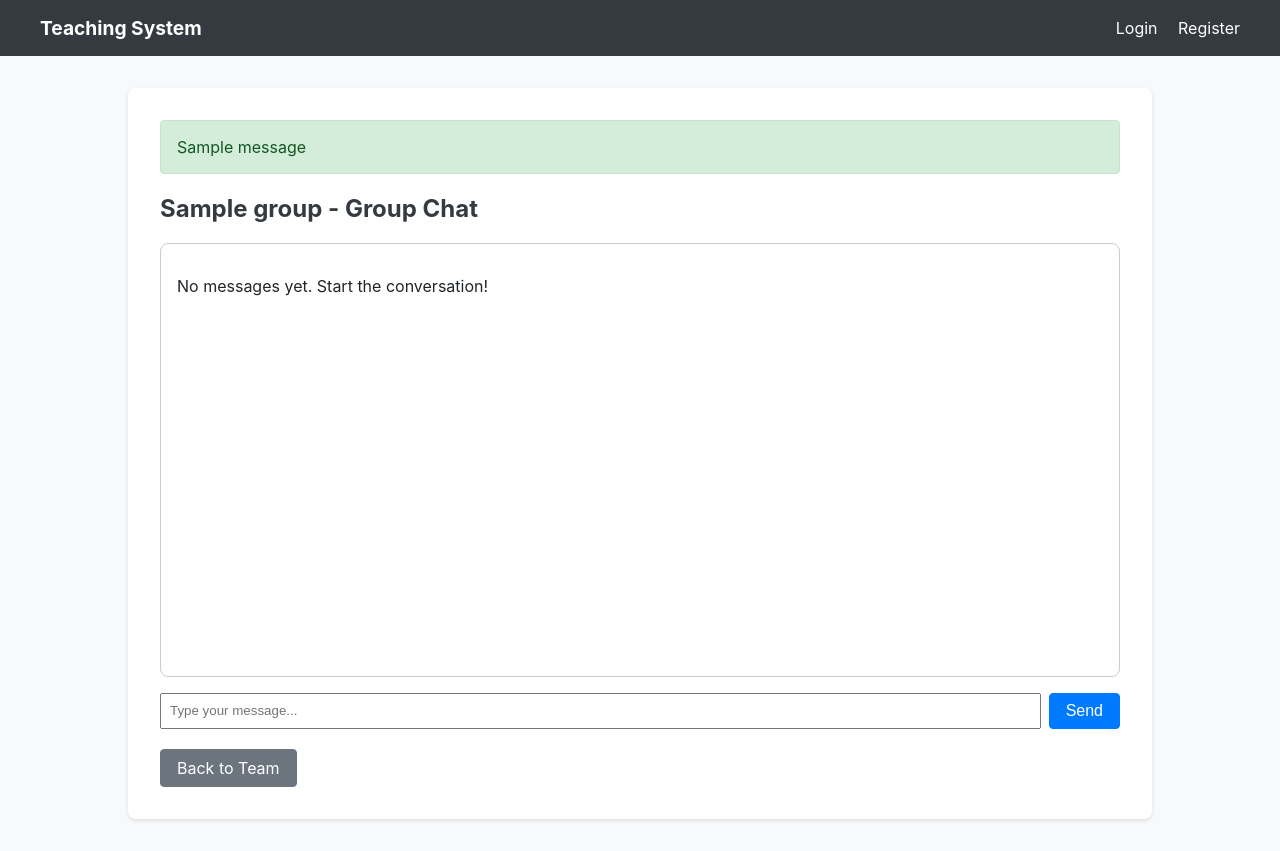
After one commit to PeiHsiuLu/oop_teachingsystem, a Flask app: template app/templates/group_chat.html in a window 1280 px wide. The commit adds this page. Run offline with Flask 3, Linux system fonts and the light colour scheme; the template is opened without the code that fills it: most values are stand-ins (such as "Sample title", 1, 10 or a date in 2020); one stand-in notice (Sample message) is shown; parts of the project's set-up code (start-up, migrations or seed data) failed here and were passed over.

Commit message:
team message

```diff
--- a/app/__init__.py
+++ b/app/__init__.py
@@ -61,7 +61,7 @@ def create_app():
     from app.routes.vocabulary_api import vocabulary_bp
     from app.routes.game_api import game_bp
     from app.routes.report_api import report_bp
-
+    from app.routes.group_chat import group_chat_bp
     app.register_blueprint(game_bp)
     app.register_blueprint(report_bp)
     app.register_blueprint(auth_bp, url_prefix='/auth')
@@ -75,7 +75,7 @@ def create_app():
     app.register_blueprint(analytics_bp)
     app.register_blueprint(vocabulary_bp)
     app.register_blueprint(team_challenge_bp)
-
+    app.register_blueprint(group_chat_bp)
     # Initialize Flask-Login (assuming this exists in the full __init__.py)
     from flask_login import LoginManager
     login_manager = LoginManager()
--- /dev/null
+++ b/app/templates/group_chat.html
@@ -0,0 +1,64 @@
+{% extends "base.html" %}
+
+{% block content %}
+
+<h2>{{ group.name }} - Group Chat</h2>
+
+<div style="border: 1px solid #ccc; padding: 1rem; border-radius: 8px; height: 400px; overflow-y: auto; margin-bottom: 1rem;">
+    {% if messages %}
+    {% for message in messages %}
+    {% set is_mine = (message.sender.id|string == current_user.id|string) %}
+
+    <div style="
+        margin-bottom: 1rem;
+        display: flex;
+        flex-direction: column;
+        align-items: {% if is_mine %}flex-end{% else %}flex-start{% endif %};
+    ">
+        <div style="font-size: 0.85rem; color: gray; margin-bottom: 0.25rem;">
+            {% if is_mine %}
+                You
+            {% else %}
+                {{ message.sender.username }}
+            {% endif %}
+            · {{ message.created_at.strftime('%Y-%m-%d %H:%M') }}
+        </div>
+
+        <div style="
+            max-width: 70%;
+            padding: 0.6rem 0.8rem;
+            border-radius: 12px;
+            background-color: {% if is_mine %}#007bff{% else %}#f1f1f1{% endif %};
+            color: {% if is_mine %}white{% else %}black{% endif %};
+            text-align: left;
+        ">
+            {{ message.content }}
+        </div>
+    </div>
+{% endfor %}
+    {% else %}
+        <p>No messages yet. Start the conversation!</p>
+    {% endif %}
+</div>
+
+<form method="POST">
+    <div style="display: flex; gap: 0.5rem;">
+        <input type="text"
+               name="content"
+               placeholder="Type your message..."
+               required
+               style="flex: 1; padding: 0.5rem;">
+
+        <button type="submit" class="btn btn-primary">
+            Send
+        </button>
+    </div>
+</form>
+
+<br>
+
+<a href="{{ url_for('team.team_detail', group_id=group.id) }}" class="btn btn-secondary">
+    Back to Team
+</a>
+
+{% endblock %}
```
Also changed, not shown: app/models/group_chat.py (added, +24 -0 lines), app/routes/group_chat.py (added, +64 -0 lines), app/templates/team_detail.html (+9 -4 lines).
